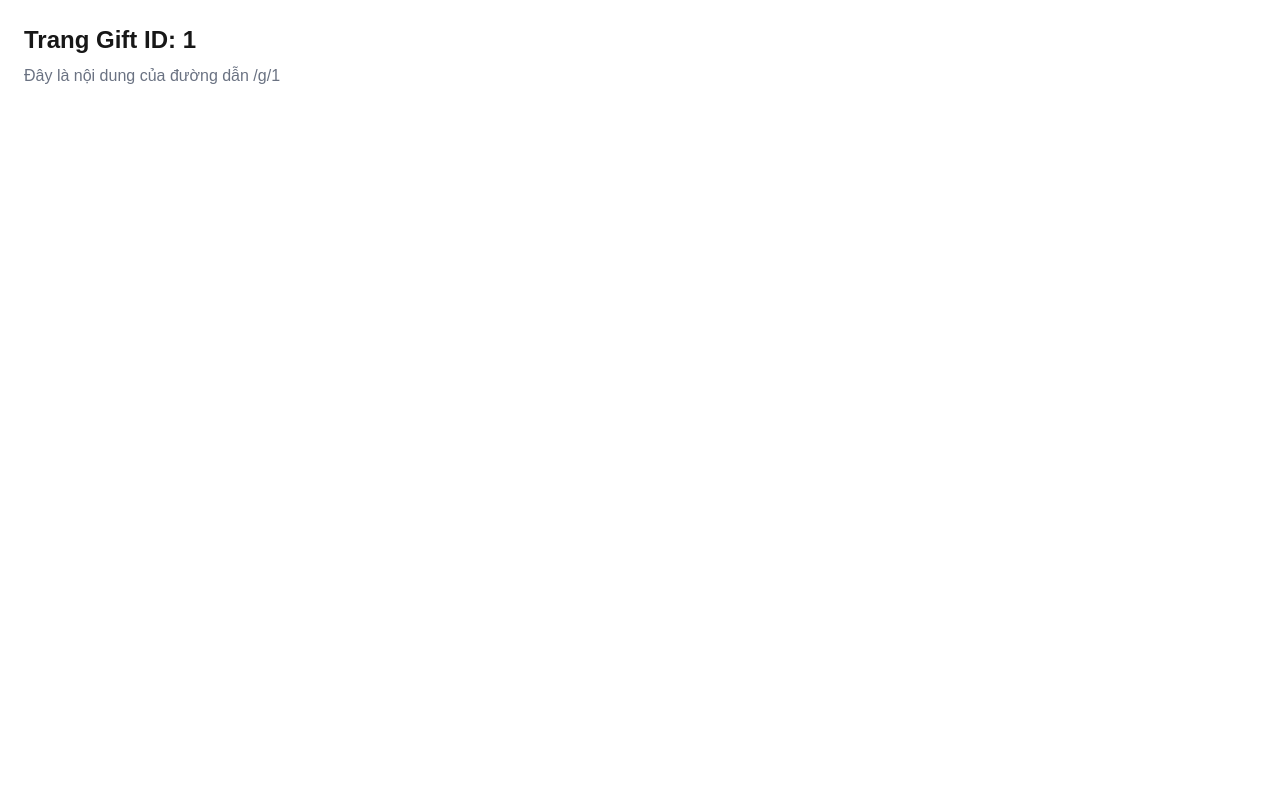
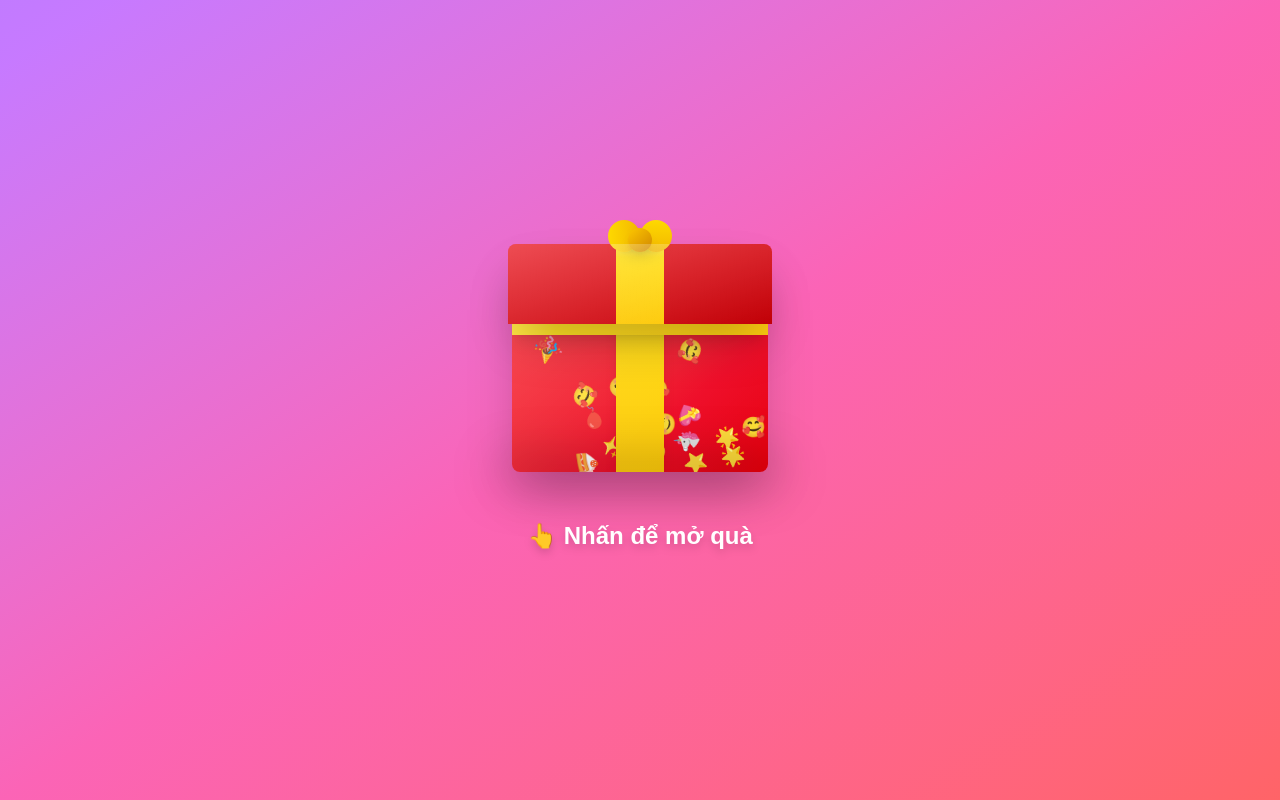
Before and after one commit to meow2904/my-gift, a Next.js app: page /g/1 in a window 1280 px wide. Built offline with nearby package versions, Linux system fonts and the light colour scheme.

Commit message:
update view box

```diff
--- a/src/app/api/link/route.ts
+++ b/src/app/api/link/route.ts
@@ -40,7 +40,7 @@ export async function POST(req: Request) {
 
         const client = await getRedisClient();
         await client.set(`gift:${shortId}`,
-            data.toString(),
+            JSON.stringify(data),
             {
                 EX: 60 * 60 * 24 * 0.5, // Expire sau 2 ngày (optional)
             });
@@ -77,13 +77,12 @@ export async function GET(req: Request) {
 
         if (!data) {
             return NextResponse.json(
-                {error: 'Gift not found'},
+                {error: 'Data not found'},
                 {status: 404}
             );
         }
-
-        return NextResponse.json(data);
-
+        const giftData = JSON.parse(data);
+        return NextResponse.json(giftData);
     } catch (error) {
         console.error('Error getting link:', error);
         return NextResponse.json(
--- a/src/app/g/[id]/page.tsx
+++ b/src/app/g/[id]/page.tsx
@@ -1,17 +1,8 @@
-"use client"
 
-import { useParams } from 'next/navigation';
-
+import GiftBox from "@/components/pages/gift-box";
+import GiftBoxDetail from "@/components/pages/gift-box/gift-box-detail";
 export default function GiftPage() {
-    const params = useParams();
-    const id = params.id as string;
-
     return (
-        <div className="p-6">
-            <h1 className="text-2xl font-bold">Trang Gift ID: {id}</h1>
-            <p className="text-gray-500 mt-2">
-                Đây là nội dung của đường dẫn /g/{id}
-            </p>
-        </div>
+        <GiftBoxDetail/>
     );
 }
--- /dev/null
+++ b/src/components/pages/gift-box/gift-box-detail/index.tsx
@@ -0,0 +1,12 @@
+
+import ParticleBackground from "@/components/pages/test";
+import BoxDetail from "@/components/ui/box-detail";
+export default function  GiftBoxDetail() {
+
+    return (
+        <>
+            {/*<ParticleBackground></ParticleBackground>*/}
+            <BoxDetail></BoxDetail>
+        </>
+    )
+}
--- a/src/components/pages/gift-box/index.tsx
+++ b/src/components/pages/gift-box/index.tsx
@@ -1,12 +1,12 @@
 import Letter from "@/components/ui/letter";
 import ParticleBackground from "@/components/pages/test";
-import GiftPageUpload from "../../ui/form-link";
+import GiftFormUpload from "../../ui/form-link";
 
 export default function  GiftBox() {
     return (
         <>
-            <ParticleBackground></ParticleBackground>
-            <GiftPageUpload></GiftPageUpload>
+            <ParticleBackground/>
+            <GiftFormUpload/>
         </>
     )
 }
--- /dev/null
+++ b/src/components/ui/box-detail/index.tsx
@@ -0,0 +1,216 @@
+"use client"
+
+import {useParams} from "next/navigation";
+import {useCallback, useEffect} from "react";
+import toast from "react-hot-toast";
+
+import {motion, useAnimation} from "framer-motion"
+import {useState} from "react"
+
+
+const BoxDetail: React.FC = () => {
+    const params = useParams();
+    const id = params.id as string;
+
+    // const getData = useCallback(async () => {
+    //     try {
+    //         const response = await fetch(`/api/link?id=${id}`);
+    //         if (!response.ok) {
+    //             const errorData = await response.json();
+    //             toast.error(errorData.error || 'Gift not found');
+    //         }
+    //         const data = await response.json();
+    //         console.log({data});
+    //     }
+    //     finally {
+    //
+    //     }
+    // }, [])
+    //
+    // useEffect( () => {
+    //     getData()
+    // }, []);
+
+    const [opened, setOpened] = useState(false)
+    const lidControls = useAnimation()
+    const messageControls = useAnimation()
+
+    const handleClick = async () => {
+        if (opened) return
+        setOpened(true)
+
+        await lidControls.start({
+            rotateX: -10,
+            rotateZ: -65,
+            x: -140,
+            y: 30,
+            z: -10,
+            transition: {
+                duration: 1.2,
+                ease: [0.34, 1.56, 0.64, 1],
+            },
+        })
+
+        // Hiển thị thông điệp từ trong hộp
+        messageControls.start({
+            opacity: 1,
+            y: 0,
+            scale: 1,
+            transition: {duration: 0.6, delay: 0.2},
+        })
+    }
+
+    const icons = ["🎂", "😊", "💖", "⭐", "🧁", "🥰", "🎉", "🎈", "🍰", "✨", "💝", "🌟", "🎁", "🍭", "🦄"]
+    const randomIcons = Array.from({ length: 25 }, (_, i) => ({
+        icon: icons[Math.floor(Math.random() * icons.length)],
+        top: `${Math.random() * 85 + 5}%`,
+        left: `${Math.random() * 85 + 5}%`,
+        rotation: Math.random() * 360 - 180, // Random rotation between -180 and 180 degrees
+    }))
+
+    return (
+        <div
+            className="min-h-screen flex flex-col items-center justify-center bg-gradient-to-br from-purple-400 via-pink-400 to-red-400">
+            <div className="relative cursor-pointer" style={{perspective: "1000px"}} onClick={handleClick}>
+                {/* Container 3D */}
+                {/*<div className="relative" style={{transformStyle: "preserve-3d"}}>*/}
+                <div className="relative" >
+                    {/* Thân hộp */}
+                    <div
+                        className="w-64 h-56 bg-gradient-to-br from-red-500 to-red-600 rounded-lg
+                            shadow-2xl relative overflow-hidden"
+                        style={{
+                            transformStyle: "preserve-3d",
+                            transform: "translateZ(0px)",
+                        }}
+                    >
+
+                        {randomIcons.map((item, i) => (
+                            <div
+                                key={i}
+                                className="absolute text-xl"
+                                style={{
+                                    top: item.top,
+                                    left: item.left,
+                                    transform: `rotate(${item.rotation}deg)`,
+                                }}
+                            >
+                                {item.icon}
+                            </div>
+                        ))}
+
+                        {/* Ribbon dọc */}
+                        <div
+                            className="absolute top-0 left-1/2 -translate-x-1/2 w-12 h-full bg-gradient-to-b from-yellow-300 to-yellow-400 shadow-lg"/>
+
+                        {/* Ribbon ngang */}
+                        <div
+                            className="absolute top-1/3 -translate-y-1/2 left-0 w-full h-6 bg-gradient-to-r from-yellow-300 to-yellow-400 shadow-lg"/>
+
+                        {/* Thông điệp bên trong */}
+                        <motion.div
+                            initial={{ opacity: 0, y: 20, scale: 0.8 }}
+                            animate={messageControls}
+                            className="absolute inset-0 flex flex-col items-center justify-center z-10 p-6"
+                        >
+                            <div className="bg-white/95 backdrop-blur-sm rounded-2xl p-6 shadow-2xl text-center">
+                                <div className="text-6xl mb-4">🎁</div>
+                                <h2 className="text-2xl font-bold text-transparent bg-clip-text bg-gradient-to-r from-purple-600 to-pink-600 mb-2">
+                                    Chúc Mừng!
+                                </h2>
+                                <p className="text-gray-700 text-lg">Đéo có gì cả! 🎉</p>
+                            </div>
+                        </motion.div>
+
+                        {/* Hiệu ứng ánh sáng */}
+                        <div
+                            className="absolute inset-0 bg-gradient-to-br from-white/20 to-transparent pointer-events-none"/>
+                    </div>
+
+                    {/* Nắp hộp */}
+                    <motion.div
+                        animate={lidControls}
+                        className="absolute -top-1 -left-1 w-[calc(100%+8px)] h-20 bg-gradient-to-br from-red-600 to-red-700
+            rounded-t-lg shadow-2xl"
+                        style={{
+                            transformStyle: "preserve-3d",
+                            transformOrigin: "bottom center",
+                            zIndex: 30,
+                        }}
+                    >
+                        {/* Ribbon trên nắp */}
+                        <div
+                            className="absolute top-0 left-1/2 -translate-x-1/2 w-12 h-full bg-gradient-to-b from-yellow-300 to-yellow-400"/>
+
+                        {/* Nơ trên nắp */}
+                        <div className="absolute -top-6 left-1/2 -translate-x-1/2">
+                            <div className="relative">
+                                {/* Nơ trái */}
+                                <div
+                                    className="absolute -left-8 top-1/4 w-8 h-8 bg-gradient-to-br from-yellow-300 to-yellow-500 rounded-full transform -rotate-45 shadow-lg"/>
+                                {/* Nơ phải */}
+                                <div
+                                    className="absolute -right-8 top-1/4 w-8 h-8 bg-gradient-to-br from-yellow-300 to-yellow-500 rounded-full transform rotate-45 shadow-lg"/>
+                                {/* Tâm nơ */}
+                                <div
+                                    className="absolute left-1/2 top-5 -translate-x-1/2 -translate-y-1/2 w-6 h-6 bg-gradient-to-br from-yellow-400 to-yellow-600 rounded-full shadow-lg z-10"/>
+                            </div>
+                        </div>
+
+                        {/* Hiệu ứng ánh sáng nắp */}
+                        <div
+                            className="absolute inset-0 bg-gradient-to-br from-white/30 to-transparent rounded-t-lg pointer-events-none"/>
+                    </motion.div>
+                </div>
+
+                {/* Bóng đổ */}
+                <div
+                    className="absolute -bottom-4 left-1/2 -translate-x-1/2 w-72 h-8 bg-black/20 rounded-full blur-xl"/>
+            </div>
+
+            {/* Text hướng dẫn */}
+            <motion.p
+                initial={{opacity: 0}}
+                animate={{opacity: 1}}
+                transition={{delay: 0.5}}
+                className="text-white mt-12 text-2xl font-bold drop-shadow-lg"
+            >
+                {opened ? "🎊 Bất ngờ chưa!" : "👆 Nhấn để mở quà"}
+            </motion.p>
+
+            {/* Hiệu ứng confetti khi mở */}
+            {opened && (
+                <div className="fixed inset-0 pointer-events-none">
+                    {[...Array(30)].map((_, i) => (
+                        <motion.div
+                            key={i}
+                            initial={{
+                                x: "50vw",
+                                y: "50vh",
+                                scale: 0,
+                                rotate: 0,
+                            }}
+                            animate={{
+                                x: `${Math.random() * 100}vw`,
+                                y: `${Math.random() * 100}vh`,
+                                scale: [0, 1, 0.8],
+                                rotate: Math.random() * 360,
+                            }}
+                            transition={{
+                                duration: 1.5,
+                                delay: Math.random() * 0.3,
+                                ease: "easeOut",
+                            }}
+                            className="absolute w-3 h-3 rounded-full"
+                            style={{
+                                backgroundColor: ["#ff6b6b", "#4ecdc4", "#ffe66d", "#a8e6cf", "#ff8b94"][Math.floor(Math.random() * 5)],
+                            }}
+                        />
+                    ))}
+                </div>
+            )}
+        </div>
+    )
+
+}
+export default BoxDetail
```
Also changed, not shown: src/components/ui/form-link/index.tsx (+4 -4 lines), src/components/ui/share-link/index.tsx (renamed from src/components/ui/link-share/index.tsx).
